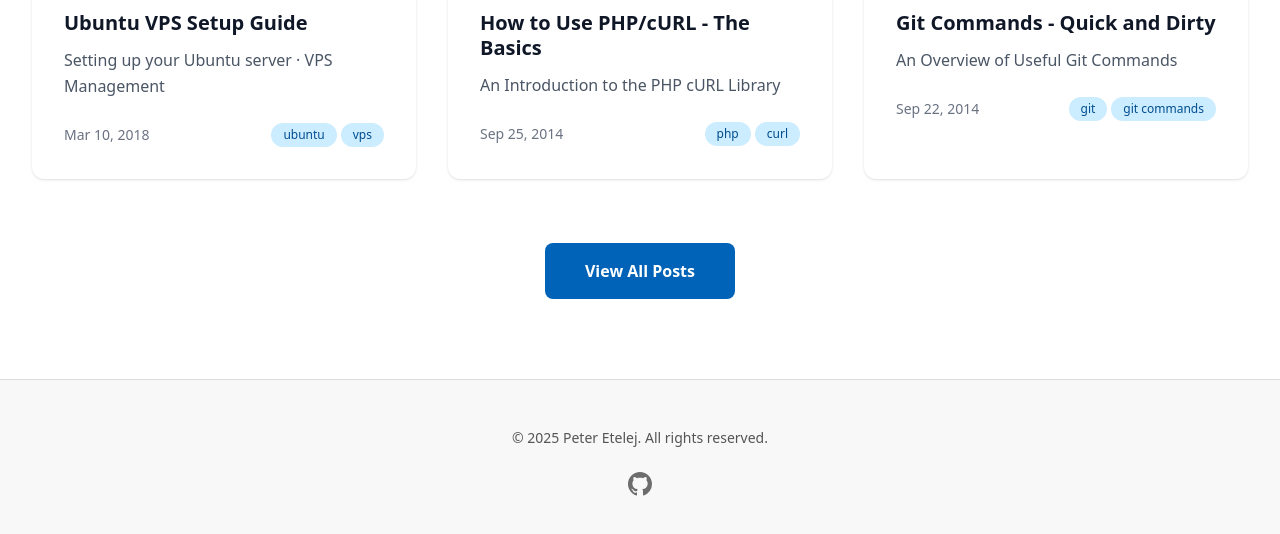
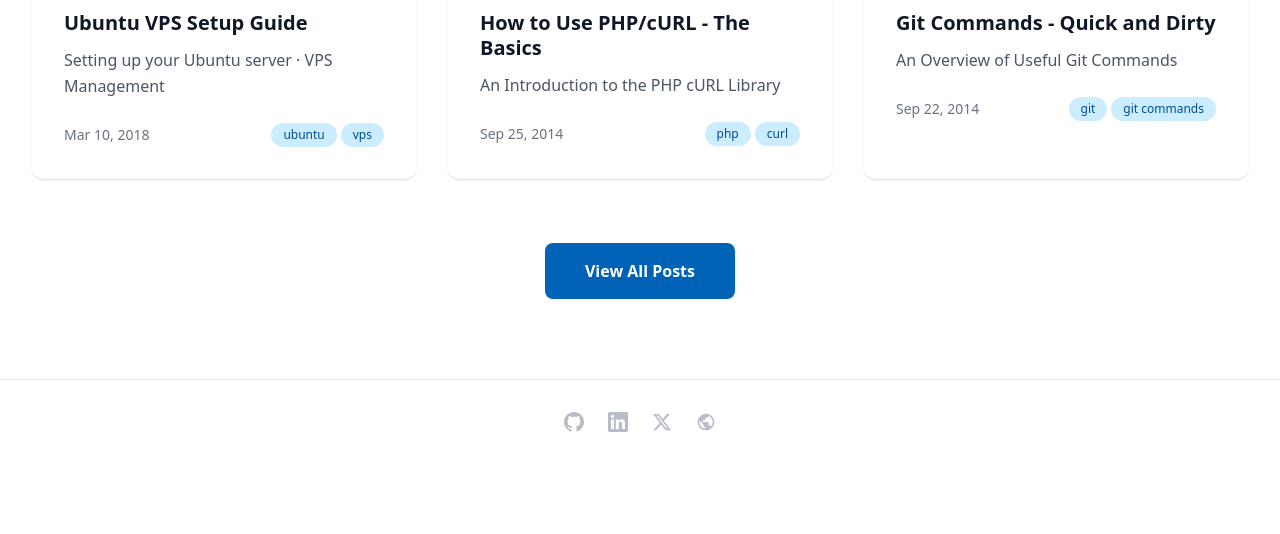
Before and after one commit to peteretelej/peteretelej.github.io, an Astro site: page / in a window 1280 px wide. Shown: the part 1223-1757 px from the top of the page. After the commit the page ends 1687 px from the top, so only its background shows below. Built offline with nearby package versions, Linux system fonts and the light colour scheme; Astro itself is replaced by a stand-in of ours.

Commit message:
Add socials to footer

```diff
--- a/package-scripts/screenshot-cleanup.js
+++ /dev/null
@@ -1,26 +0,0 @@
-import fs from 'fs'
-import path from 'path'
-
-// Clean up old screenshots before running new tests
-const oldScreenshotsDir = path.join(process.cwd(), 'tests', '__screenshots__')
-const manualScreenshotsDir = path.join(process.cwd(), 'tests', 'manual-screenshots')
-
-function cleanupOldScreenshots() {
-  console.log('🧹 Cleaning up old screenshots...')
-
-  // Remove old Vitest screenshots
-  if (fs.existsSync(oldScreenshotsDir)) {
-    fs.rmSync(oldScreenshotsDir, { recursive: true, force: true })
-    console.log('✓ Removed old Vitest screenshots')
-  }
-
-  // Remove manual screenshots from previous runs
-  if (fs.existsSync(manualScreenshotsDir)) {
-    fs.rmSync(manualScreenshotsDir, { recursive: true, force: true })
-    console.log('✓ Removed old manual screenshots')
-  }
-
-  console.log('🎉 Screenshot cleanup complete!')
-}
-
-cleanupOldScreenshots()
--- a/src/components/Footer.astro
+++ b/src/components/Footer.astro
@@ -1,24 +1,21 @@
 ---
-const today = new Date();
+import { socialLinks } from '../data/socials';
 ---
 
-<footer class="bg-neutral-50 dark:bg-neutral-900 border-t border-neutral-200 dark:border-neutral-800">
-	<div class="max-w-7xl mx-auto px-6 lg:px-8 py-12">
-		<div class="text-center">
-			<p class="text-neutral-600 dark:text-neutral-400 text-sm font-medium">
-				&copy; {today.getFullYear()} Peter Etelej. All rights reserved.
-			</p>
-			<div class="flex justify-center items-center space-x-6 mt-6">
-				<a href="https://github.com/peteretelej" target="_blank" class="text-neutral-500 hover:text-brand-600 dark:text-neutral-400 dark:hover:text-brand-400 transition-colors group">
-					<span class="sr-only">GitHub</span>
-					<svg viewBox="0 0 16 16" aria-hidden="true" width="24" height="24" class="group-hover:scale-110 transition-transform"
-						><path
-							fill="currentColor"
-							d="M8 0C3.58 0 0 3.58 0 8c0 3.54 2.29 6.53 5.47 7.59.4.07.55-.17.55-.38 0-.19-.01-.82-.01-1.49-2.01.37-2.53-.49-2.69-.94-.09-.23-.48-.94-.82-1.13-.28-.15-.68-.52-.01-.53.63-.01 1.08.58 1.23.82.72 1.21 1.87.87 2.33.66.07-.52.28-.87.51-1.07-1.78-.2-3.64-.89-3.64-3.95 0-.87.31-1.59.82-2.15-.08-.2-.36-1.02.08-2.12 0 0 .67-.21 2.2.82.64-.18 1.32-.27 2-.27.68 0 1.36.09 2 .27 1.53-1.04 2.2-.82 2.2-.82.44 1.1.16 1.92.08 2.12.51.56.82 1.27.82 2.15 0 3.07-1.87 3.75-3.65 3.95.29.25.54.73.54 1.48 0 1.07-.01 1.93-.01 2.20 0 .21.15.46.55.38A8.012 8.012 0 0 0 16 8c0-4.42-3.58-8-8-8z"
-						></path></svg
-					>
+<footer class="border-t border-gray-200 dark:border-gray-800">
+	<div class="max-w-7xl mx-auto px-6 py-8">
+		<div class="flex justify-center items-center space-x-6">
+			{socialLinks.map(social => (
+				<a
+					href={social.url}
+					target="_blank"
+					rel="noopener noreferrer"
+					class="text-gray-400 hover:text-gray-600 dark:text-gray-500 dark:hover:text-gray-300 transition-colors duration-200 opacity-70 hover:opacity-100"
+					aria-label={`Visit ${social.name}`}
+				>
+					<span set:html={social.icon} />
 				</a>
-			</div>
+			))}
 		</div>
 	</div>
 </footer>
```
